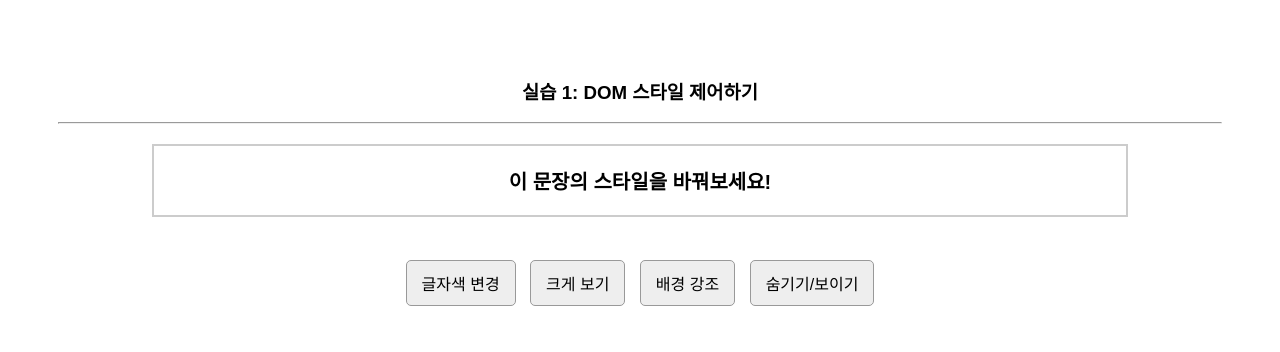
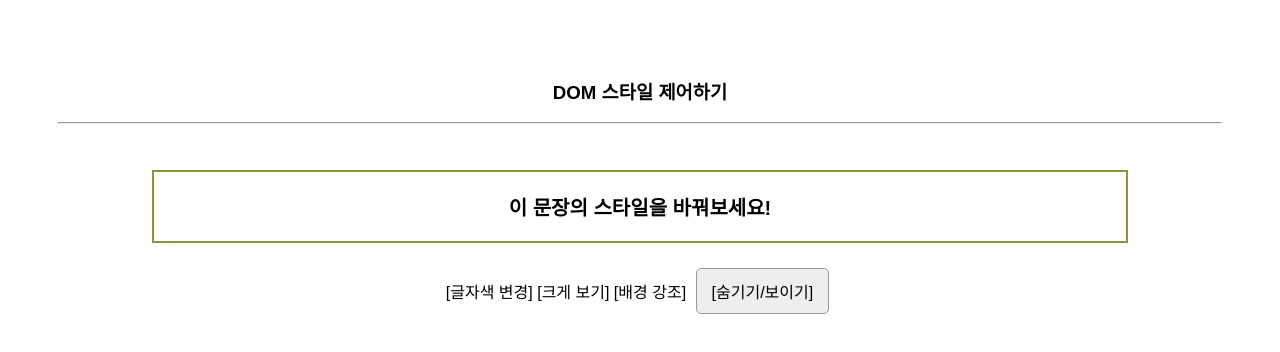
Before and after one commit to a01065855345-hub/yoon_sample, a plain HTML site: page dom_style.html in a window 1280 px wide. Drawn offline with Linux system fonts and the light colour scheme.

Commit message:
Refactor DOM style and button functionality
Updated styles and JavaScript functions for better functionality.

```diff
--- a/dom_style.html
+++ b/dom_style.html
@@ -1,24 +1,24 @@
 <!DOCTYPE html>
 <html lang="ko">
 <head>
-    <meta charset="UTF-8">
-    <meta name="viewport" content="width=device-width, initial-scale=1.0">
-    <title>실습 1: DOM 스타일 변환기</title>
+  <meta charset="UTF-8" />
+  <meta name="viewport" content="width=device-width, initial-scale=1.0"/>
+  <title>DOM 스타일 변환기</title>
   <style>
  body {
  font-family: 'Noto Sans KR', sans-serif;
  text-align: center;
  padding: 50px;
  }
-        /* 타겟 문장 기본 스타일 */
+
  #target {
  font-size: 20px;
  font-weight: bold;
  padding: 20px;
-            border: 2px solid #ccc;
+ border: 2px solid #86963f;
  margin: 20px auto;
  width: 80%;
-            transition: all 0.3s; /* 부드러운 전환 효과 */
+ transition: all 0.3s;
  }
   button {
  padding: 10px 15px;
@@ -34,31 +34,22 @@
  }
   </style>
   <script>
-        // 1. 글자색 변경 함수
     function changeColor() {
 var obj = document.getElementById("target");
-            obj.style.color = "red";
+            obj.style.color = "blue";
     }
-
-        // 2. 글자 크기 변경 함수 (32px)
     function changeSize() {
         var obj = document.getElementById("target");
         obj.style.fontSize = "32px";
     }
-
-        // 3. 배경색 변경 함수 (Yellow)
     function changeBackground() {
          var obj = document.getElementById("target");
          obj.style.backgroundColor = "yellow";
     }
-
-        // 4. 숨기기/보이기 토글 함수
     function toggleVisibility() {
  var obj = document.getElementById("target");
 
-            // 현재 display 속성 값을 확인
-            // 주의: 스타일이 인라인으로 설정되지 않은 초기 상태는 빈 문자열("")일 수 있음
-            if (obj.style.display === "none") {
+ if(obj.style.display == "none") {
  obj.style.display = "block";
  } else {
  obj.style.display = "none";
@@ -67,20 +58,13 @@
   </script>
 </head>
 <body>
-
-    <h3>실습 1: DOM 스타일 제어하기</h3>
+    <h3>DOM 스타일 제어하기</h3>
     <hr>
-
-    <!-- 변경 대상 문장 -->
+    <br>
 <p id="target">이 문장의 스타일을 바꿔보세요!</p>
-
-    <br>
-
-    <!-- 제어 버튼들 -->
-    <button onclick="changeColor()">글자색 변경</button>
-    <button onclick="changeSize()">크게 보기</button>
-    <button onclick="changeBackground()">배경 강조</button>
-    <button onclick="toggleVisibility()">숨기기/보이기</button>
-
+<botton onclick="changeColor()">[글자색 변경] </botton>
+<botton onclick="changeSize()">[크게 보기] </botton>
+<botton onclick="changeBackground()">[배경 강조] </botton>
+ <button onclick="toggleVisibility()">[숨기기/보이기]</button>
 </body>
 </html>
```
Lines whose indentation alone changed are shown as unchanged.
